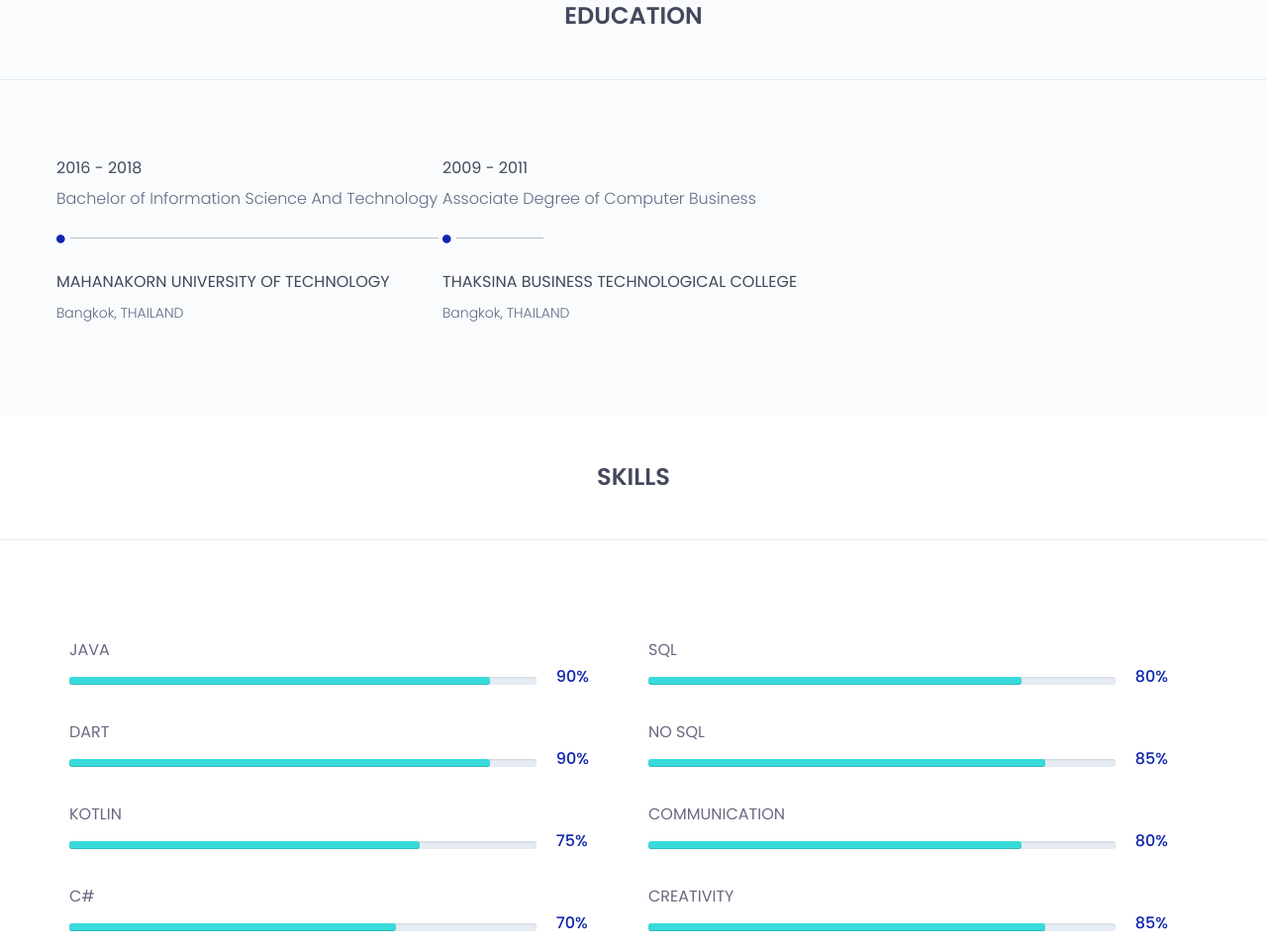
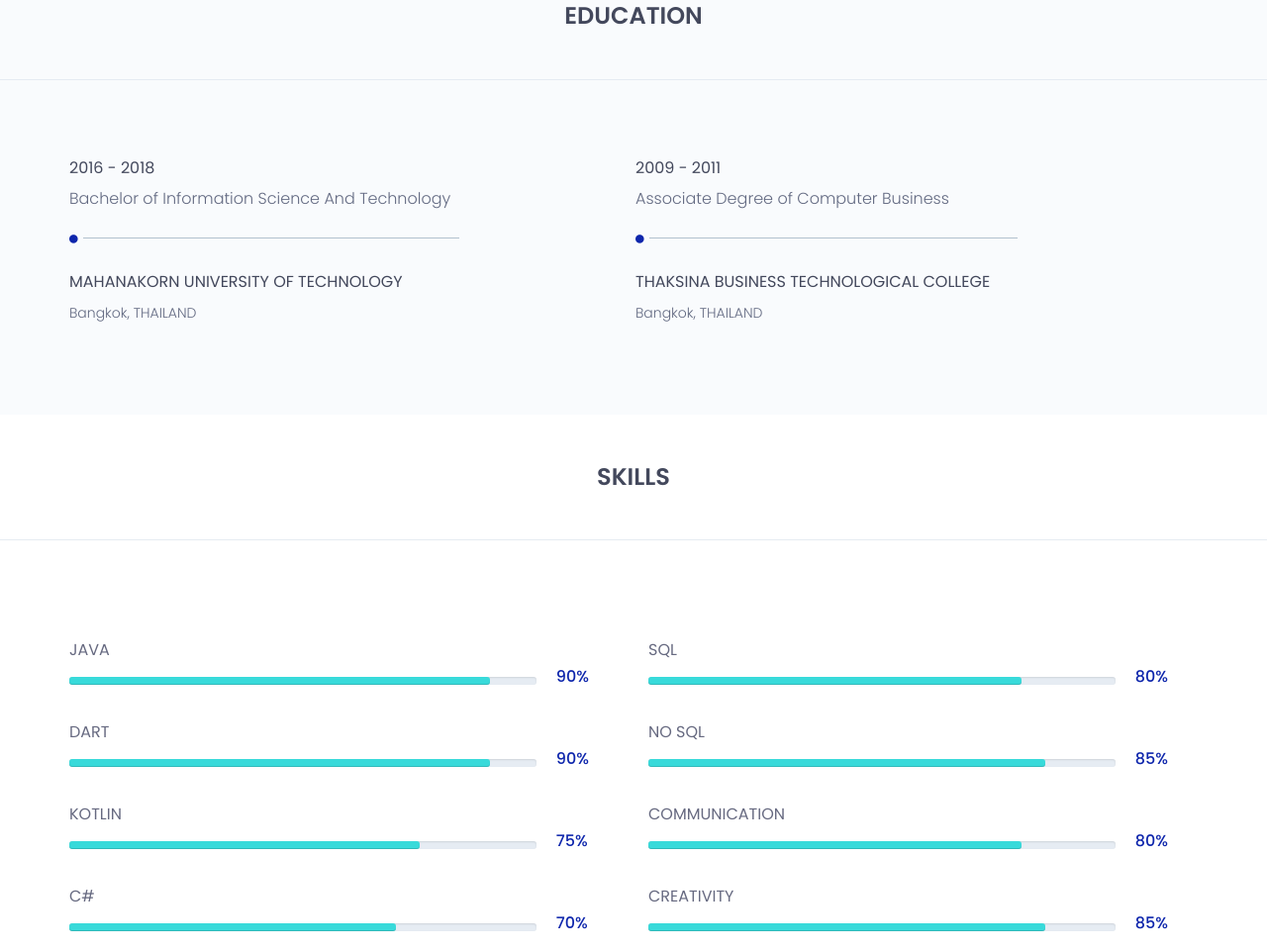
Before and after one commit to yootyakuza/sarayoot216, a plain HTML site: page index.html in a window 1280 px wide. Shown: the part 1732-2693 px from the top of the page at 99% size. Drawn offline with nearby package versions, Linux system fonts and the light colour scheme.

Commit message:
update education timeline

```diff
--- a/index.html
+++ b/index.html
@@ -179,7 +179,7 @@
 			<div class="container">
 				<div class="education-horizontal-timeline">
 					<div class="row">
-						<div class="col-sm-4">
+						<div class="col-sm-6">
 							<div class="single-horizontal-timeline">
 								<div class="experience-time">
 									<h2>2016 - 2018</h2>
@@ -210,7 +210,7 @@
 								</div><!--/.experience-time-->
 								<div class="timeline-horizontal-border">
 									<i class="fa fa-circle" aria-hidden="true"></i>
-									<span class="single-timeline-horizontal spacial-horizontal-line
+									<span class="single-timeline-horizontal
 									"></span>
 								</div>
 								<div class="timeline">
```
